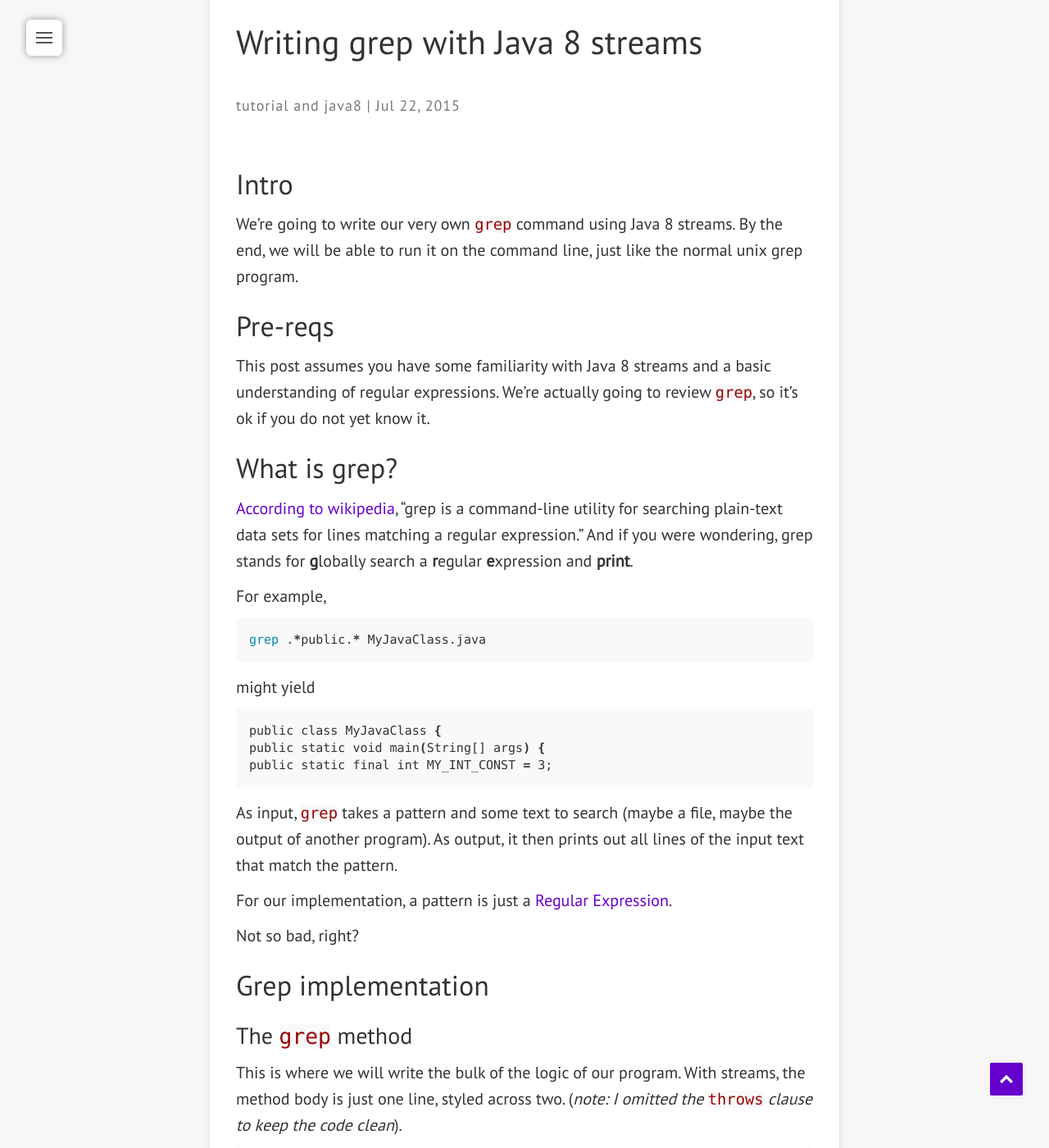
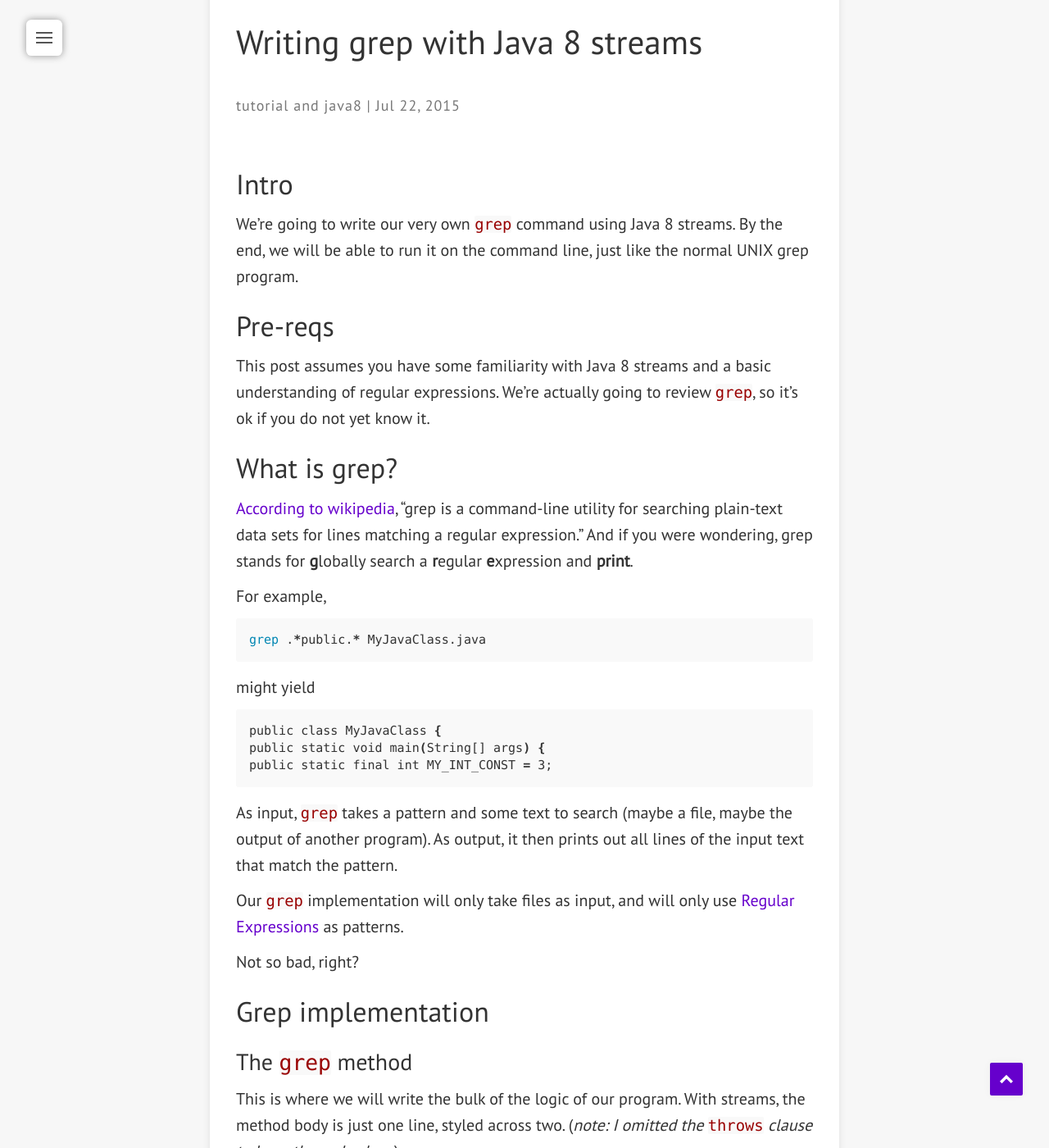
Before and after one commit to kahliloppenheimer/kahliloppenheimer.github.io, a Jekyll site: the page built from _posts/2015-07-22-java-8-grep-with-streams.md, in a window 1280 px wide and 1400 px high, scrolled down 540 px. Shown: the whole window at 82% size. Built offline with Jekyll 4.4.1, drawn with Linux system fonts in a browser that asks for light colours; nearby versions of some CDN libraries.

Commit message:
Edited grep post

```diff
--- a/_posts/2015-07-22-java-8-grep-with-streams.md
+++ b/_posts/2015-07-22-java-8-grep-with-streams.md
@@ -7,7 +7,7 @@ banner_image: grep.png
 ---
 
 ## Intro
-We're going to write our very own `grep` command using Java 8 streams. By the end, we will be able to run it on the command line, just like the normal unix grep program.
+We're going to write our very own `grep` command using Java 8 streams. By the end, we will be able to run it on the command line, just like the normal UNIX grep program.
 
 ## Pre-reqs
 This post assumes you have some familiarity with Java 8 streams and a basic understanding of regular expressions. We're actually going to review `grep`, so it's ok if you do not yet know it.
@@ -31,7 +31,7 @@ public static final int MY_INT_CONST = 3;
 
 As input, `grep` takes a pattern and some text to search (maybe a file, maybe the output of another program). As output, it then prints out all lines of the input text that match the pattern.
 
-For our implementation, a pattern is just a [Regular Expression][regex-wiki].
+Our `grep` implementation will only take files as input, and will only use [Regular Expressions][regex-wiki] as patterns.
 
 Not so bad, right?
 
```
